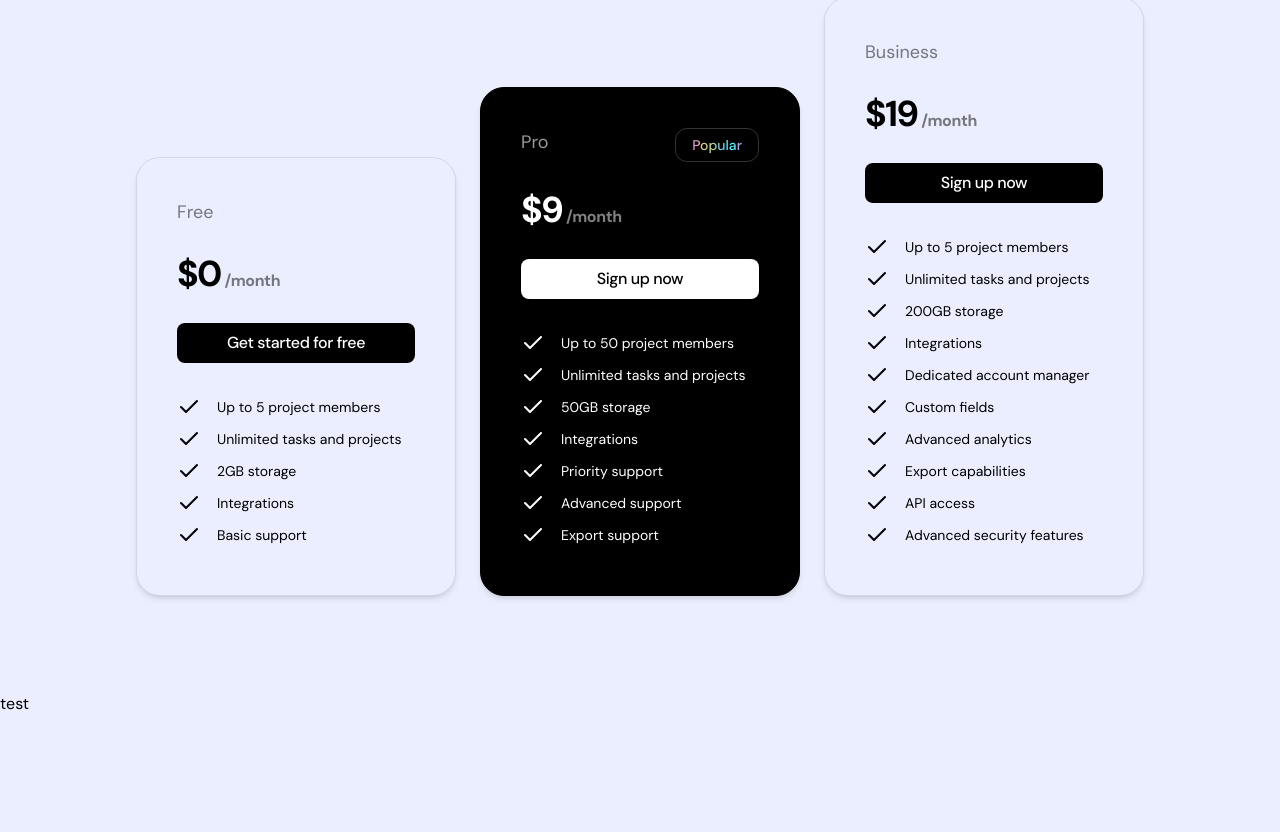
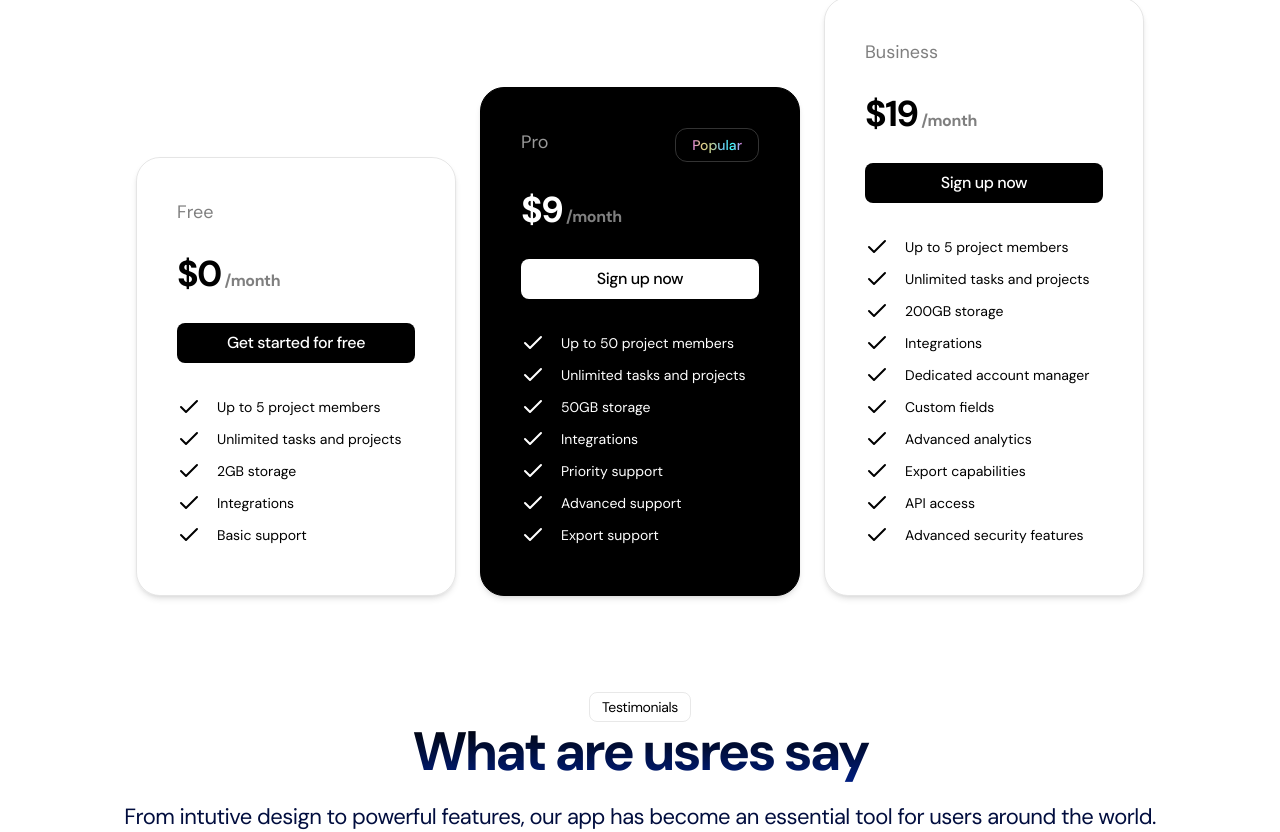
Before and after one commit to NipunShrivats/Falcon-eye-EMS, a Next.js app: page / in a window 1280 px wide. Shown: the part 2343-3175 px from the top of the page. Before the commit the page ends 3059 px from the top, so only its background shows below. Built offline with nearby package versions, Linux system fonts and the light colour scheme.

Commit message:
changes on Nov21, commit no.10

```diff
--- a/src/components/sections/Pricing.tsx
+++ b/src/components/sections/Pricing.tsx
@@ -55,7 +55,7 @@ const pricingTiers = [
 
 export const Pricing = () => {
   return (
-    <section className="py-24">
+    <section className="py-24 bg-white">
       <div className="container">
         <div className="section-heading">
           <h2 className="section-title ">Pricing</h2>
--- a/src/components/sections/Testimonials.tsx
+++ b/src/components/sections/Testimonials.tsx
@@ -67,8 +67,17 @@ export const testimonials = [
 
 export const Testimonials = () => {
   return (
-    <section>
-      <div>test</div>
+    <section className="bg-white py-0">
+      <div className="container">
+        <div className="flex justify-center">
+          <div className="tag">Testimonials</div>
+        </div>
+        <h2 className="section-title">What are usres say</h2>
+        <p className="section-description mt-5">
+          From intutive design to powerful features, our app has become an
+          essential tool for users around the world.
+        </p>
+      </div>
     </section>
   );
 };
```
